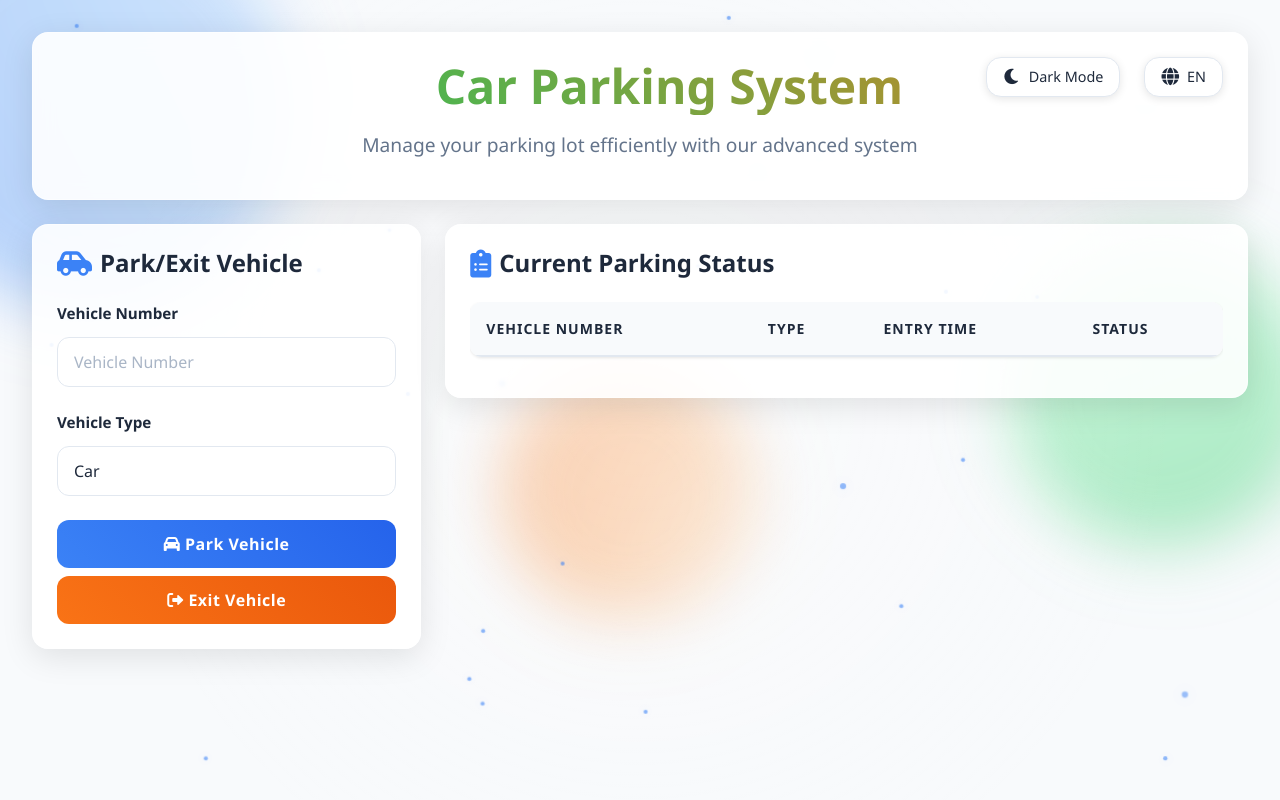
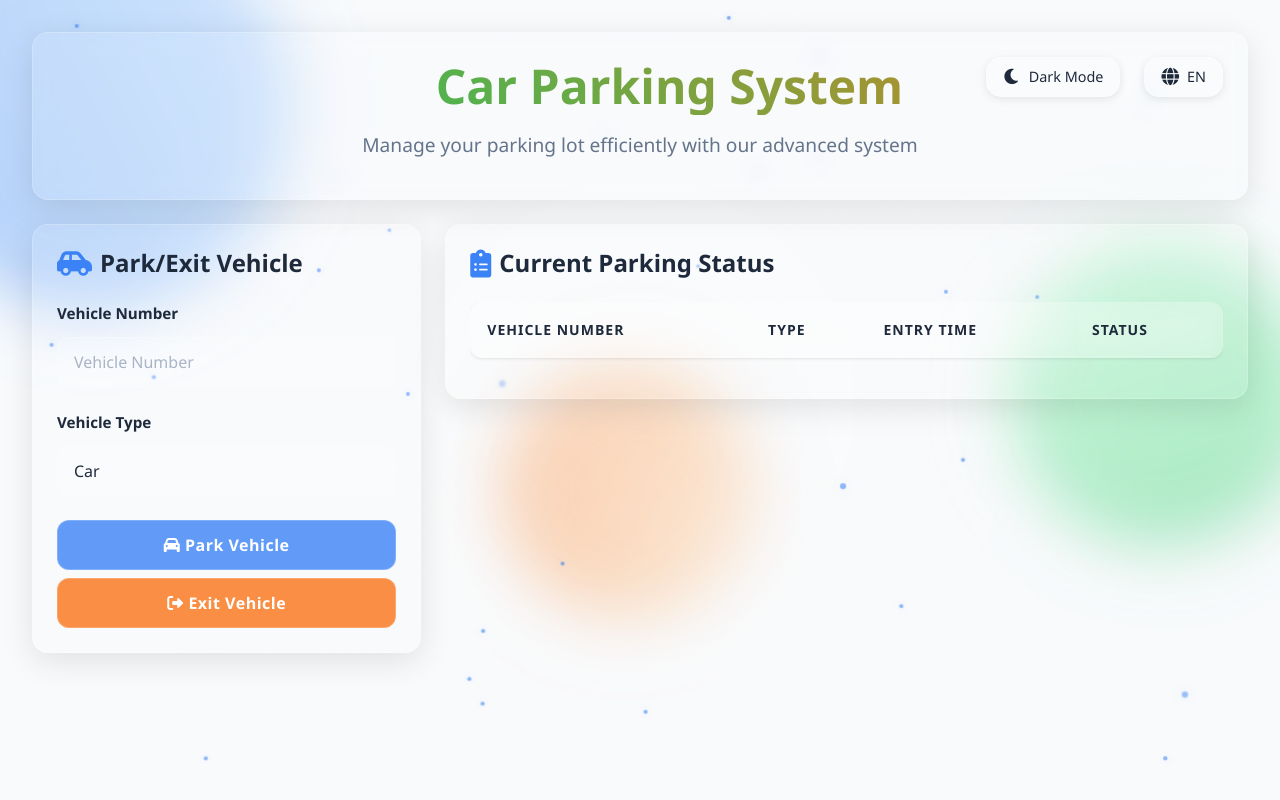
Before and after one commit to Ahmedshah-hub/car_parking_system, a Flask app: page / in a window 1280 px wide. Run offline with Flask 3, Linux system fonts and the light colour scheme; data that the repository does not hold is empty; some libraries are stand-ins or nearby versions.

Commit message:
animation [UPDATE]

```diff
--- a/templates/index.html
+++ b/templates/index.html
@@ -820,11 +820,13 @@
             backdrop-filter: blur(10px);
             background: rgba(255, 255, 255, 0.1);
             border: 1px solid rgba(255, 255, 255, 0.2);
+            box-shadow: 0 8px 32px rgba(0, 0, 0, 0.1);
         }
 
         :root[data-theme="light"] .card {
-            background: rgba(255, 255, 255, 0.9);
-            border: 1px solid rgba(255, 255, 255, 0.5);
+            backdrop-filter: blur(10px);
+            background: rgba(255, 255, 255, 0.1);
+            border: 1px solid rgba(255, 255, 255, 0.2);
             box-shadow: 0 8px 32px rgba(0, 0, 0, 0.1);
         }
 
@@ -832,12 +834,96 @@
             backdrop-filter: blur(10px);
             background: rgba(255, 255, 255, 0.1);
             border: 1px solid rgba(255, 255, 255, 0.2);
+            box-shadow: 0 8px 32px rgba(0, 0, 0, 0.1);
         }
 
         :root[data-theme="light"] .header {
-            background: rgba(255, 255, 255, 0.9);
-            border: 1px solid rgba(255, 255, 255, 0.5);
+            backdrop-filter: blur(10px);
+            background: rgba(255, 255, 255, 0.1);
+            border: 1px solid rgba(255, 255, 255, 0.2);
             box-shadow: 0 8px 32px rgba(0, 0, 0, 0.1);
+        }
+
+        :root[data-theme="light"] .table {
+            background: rgba(255, 255, 255, 0.1);
+            backdrop-filter: blur(10px);
+            border: 1px solid rgba(255, 255, 255, 0.2);
+        }
+
+        :root[data-theme="light"] .table thead th {
+            background: rgba(255, 255, 255, 0.1);
+            backdrop-filter: blur(10px);
+            border-bottom: 1px solid rgba(255, 255, 255, 0.2);
+        }
+
+        :root[data-theme="light"] .table tbody tr {
+            background: rgba(255, 255, 255, 0.05);
+            backdrop-filter: blur(10px);
+            border-bottom: 1px solid rgba(255, 255, 255, 0.1);
+        }
+
+        :root[data-theme="light"] .table tbody tr:hover {
+            background: rgba(255, 255, 255, 0.15);
+        }
+
+        :root[data-theme="light"] .form-control {
+            background: rgba(255, 255, 255, 0.1);
+            backdrop-filter: blur(10px);
+            border: 1px solid rgba(255, 255, 255, 0.2);
+        }
+
+        :root[data-theme="light"] .form-control:focus {
+            background: rgba(255, 255, 255, 0.15);
+            border: 1px solid rgba(255, 255, 255, 0.3);
+            box-shadow: 0 0 0 3px rgba(59, 130, 246, 0.1);
+        }
+
+        :root[data-theme="light"] .btn {
+            background: rgba(59, 130, 246, 0.8);
+            backdrop-filter: blur(10px);
+            border: 1px solid rgba(255, 255, 255, 0.2);
+        }
+
+        :root[data-theme="light"] .btn-danger {
+            background: rgba(249, 115, 22, 0.8);
+        }
+
+        :root[data-theme="light"] .btn:hover {
+            background: rgba(59, 130, 246, 1);
+        }
+
+        :root[data-theme="light"] .btn-danger:hover {
+            background: rgba(249, 115, 22, 1);
+        }
+
+        :root[data-theme="light"] .toast {
+            background: rgba(255, 255, 255, 0.1);
+            backdrop-filter: blur(10px);
+            border: 1px solid rgba(255, 255, 255, 0.2);
+        }
+
+        :root[data-theme="light"] .toast-header {
+            background: rgba(255, 255, 255, 0.1);
+            backdrop-filter: blur(10px);
+            border-bottom: 1px solid rgba(255, 255, 255, 0.2);
+        }
+
+        :root[data-theme="light"] .theme-toggle,
+        :root[data-theme="light"] .lang-toggle {
+            background: rgba(255, 255, 255, 0.1);
+            backdrop-filter: blur(10px);
+            border: 1px solid rgba(255, 255, 255, 0.2);
+        }
+
+        :root[data-theme="light"] .theme-toggle:hover,
+        :root[data-theme="light"] .lang-toggle:hover {
+            background: rgba(255, 255, 255, 0.15);
+        }
+
+        :root[data-theme="light"] .theme-toggle.active,
+        :root[data-theme="light"] .lang-toggle.active {
+            background: rgba(59, 130, 246, 0.8);
+            border: 1px solid rgba(255, 255, 255, 0.3);
         }
 
         :root[data-theme="dark"] .animated-shape {
```
Also changed, not shown: instance/parking.db.
